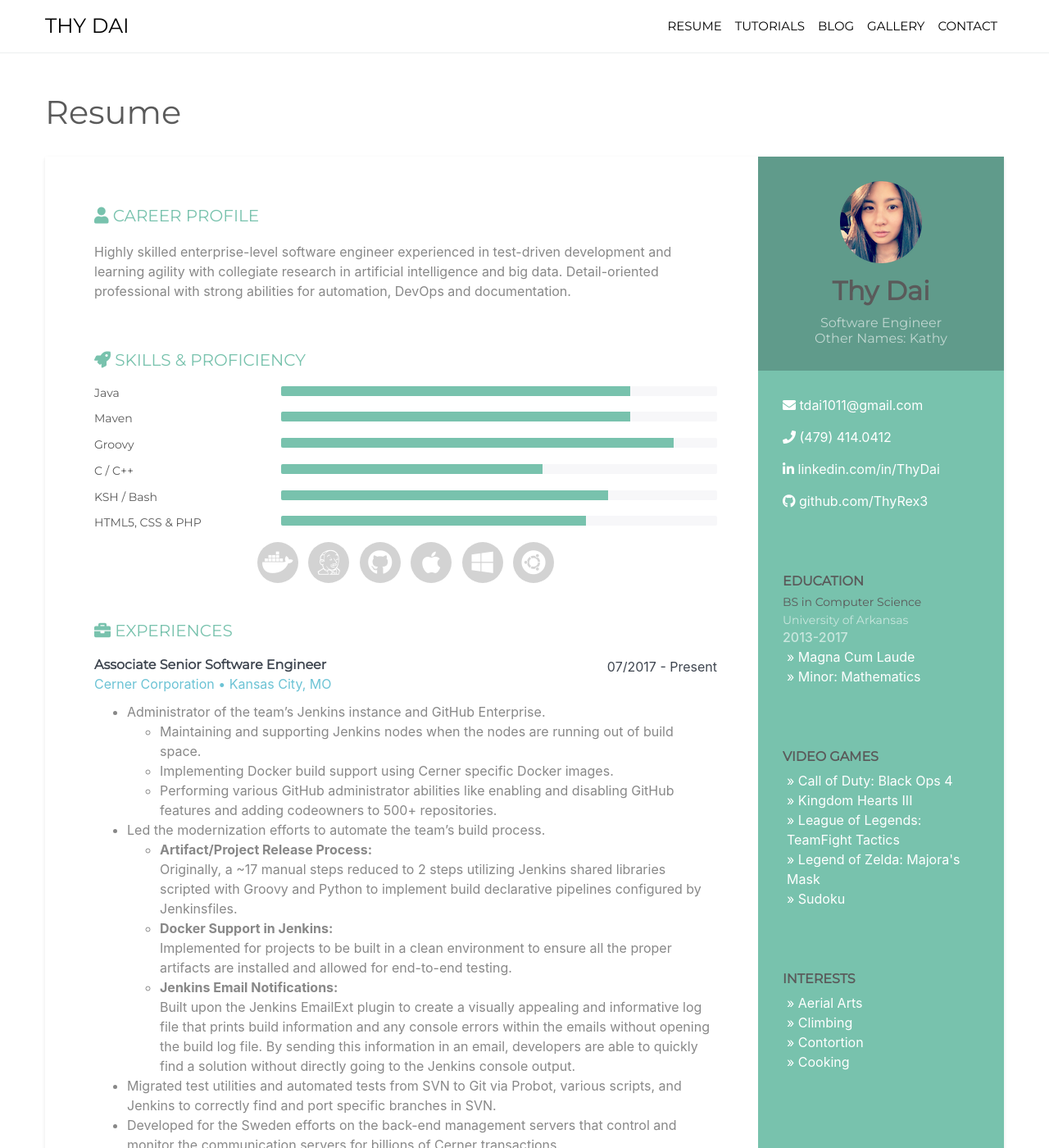
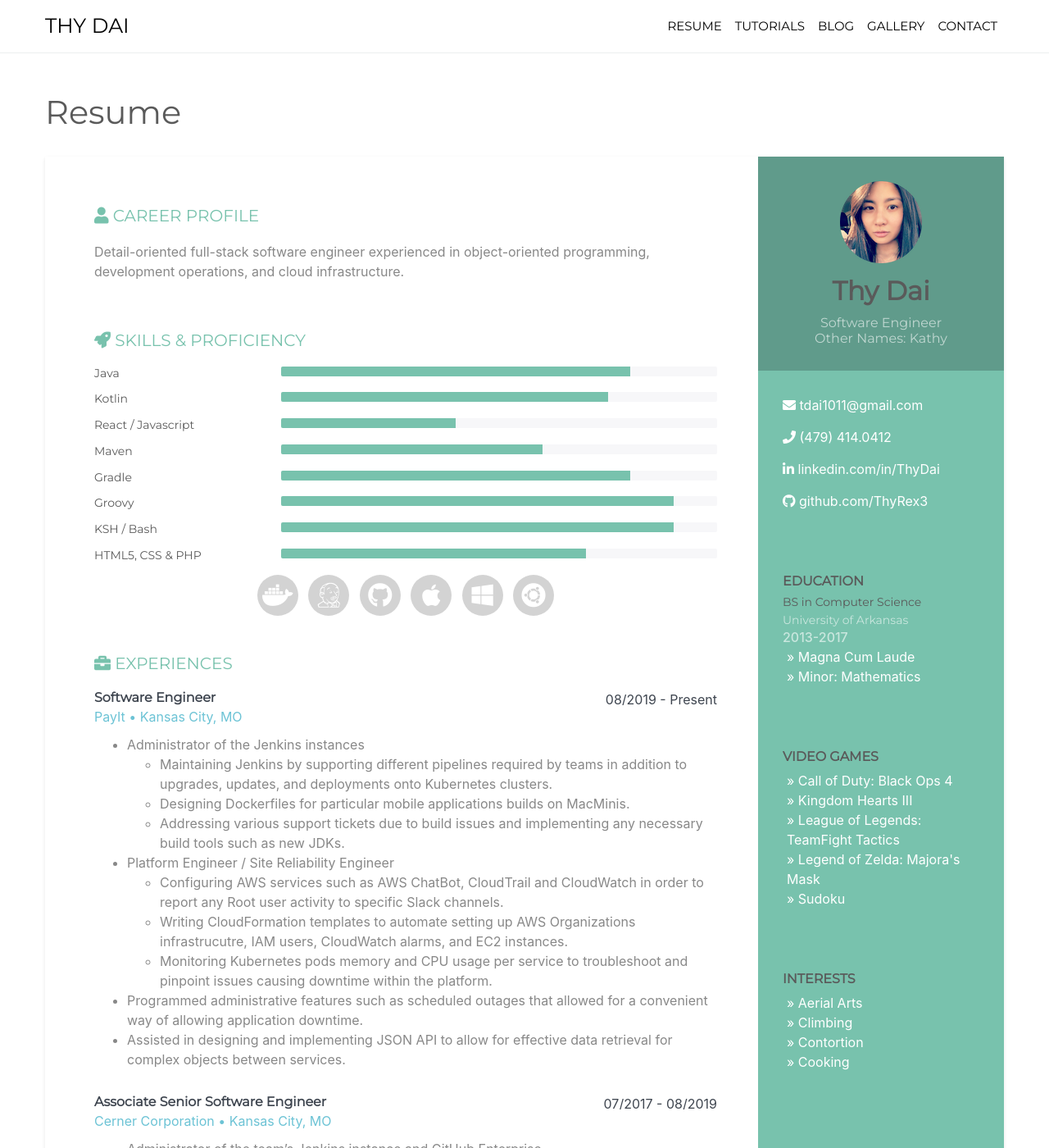
Before and after one commit to ThyRex3/thyrex3.github.io, a Jekyll site: the page built from _pages/resume.html, in a window 1280 px wide and 1400 px high. Shown: the whole window at 82% size. Built offline with Jekyll 4.4.1, drawn with Linux system fonts in a browser that asks for light colours; nearby versions of some CDN libraries.

Commit message:
Update resume

```diff
--- a/_pages/resume.html
+++ b/_pages/resume.html
@@ -70,7 +70,7 @@ permalink: /resume.html
             <section class="section summary-section">
                 <h2 class="section-title"><i class="fas fa-user"></i> Career Profile</h2>
                 <div class="summary">
-                    <p>Highly skilled enterprise-level software engineer experienced in test-driven development and learning agility with collegiate research in artificial intelligence and big data.  Detail-oriented professional with strong abilities for automation, DevOps and documentation.</p>
+                    <p>Detail-oriented full-stack software engineer experienced in object-oriented programming, development operations, and cloud infrastructure.</p>
                 </div><!--//summary-->
             </section><!--//section-->
 
@@ -85,7 +85,28 @@ permalink: /resume.html
                     </div><!--//item-->
 
                     <div class="item">
+                        <h3 class="level-title">Kotlin</h3>
+                        <div class="progress level-bar">
+	                         <div class="progress-bar theme-progress-bar" role="progressbar" style="width: 75%" aria-valuenow="80" aria-valuemin="0" aria-valuemax="100"></div>
+						            </div>
+                    </div><!--//item-->
+
+                    <div class="item">
+                        <h3 class="level-title">React / Javascript</h3>
+                        <div class="progress level-bar">
+	                        <div class="progress-bar theme-progress-bar" role="progressbar" style="width: 40%" aria-valuenow="80" aria-valuemin="0" aria-valuemax="100"></div>
+						            </div>
+                    </div><!--//item-->
+
+                    <div class="item">
                         <h3 class="level-title">Maven</h3>
+                        <div class="progress level-bar">
+	                        <div class="progress-bar theme-progress-bar" role="progressbar" style="width: 60%" aria-valuenow="80" aria-valuemin="0" aria-valuemax="100"></div>
+						            </div>
+                    </div><!--//item-->
+
+                    <div class="item">
+                        <h3 class="level-title">Gradle</h3>
                         <div class="progress level-bar">
 	                        <div class="progress-bar theme-progress-bar" role="progressbar" style="width: 80%" aria-valuenow="80" aria-valuemin="0" aria-valuemax="100"></div>
 						            </div>
@@ -99,16 +120,9 @@ permalink: /resume.html
                     </div><!--//item-->
 
                     <div class="item">
-                        <h3 class="level-title">C /  C++</h3>
-                        <div class="progress level-bar">
-	                         <div class="progress-bar theme-progress-bar" role="progressbar" style="width: 60%" aria-valuenow="90" aria-valuemin="0" aria-valuemax="100"></div>
-						            </div>
-                    </div><!--//item-->
-
-                    <div class="item">
                         <h3 class="level-title">KSH / Bash</h3>
                         <div class="progress level-bar">
-		                      <div class="progress-bar theme-progress-bar" role="progressbar" style="width: 75%" aria-valuenow="75" aria-valuemin="0" aria-valuemax="100"></div>
+		                      <div class="progress-bar theme-progress-bar" role="progressbar" style="width: 90%" aria-valuenow="75" aria-valuemin="0" aria-valuemax="100"></div>
 		                    </div>
                     </div><!--//item-->
 
@@ -139,8 +153,36 @@ permalink: /resume.html
                 <div class="item">
                     <div class="meta">
                         <div class="upper-row">
+                            <h3 class="job-title"><b>Software Engineer</b></h3>
+                            <div class="time">08/2019 - Present</div>
+                        </div><!--//upper-row-->
+                        <div class="company">PayIt • Kansas City, MO</div>
+                    </div><!--//meta-->
+                    <div class="details">
+                        <ul>
+                          <li>Administrator of the Jenkins instances</li>
+                            <ul>
+                              <li>Maintaining Jenkins by supporting different pipelines required by teams in addition to upgrades, updates, and deployments onto Kubernetes clusters.</li>
+                              <li>Designing Dockerfiles for particular mobile applications builds on MacMinis.</li>
+                              <li>Addressing various support tickets due to build issues and implementing any necessary build tools such as new JDKs.</li>
+                            </ul>
+                            <li>Platform Engineer / Site Reliability Engineer</li>
+                              <ul>
+                                <li>Configuring AWS services such as AWS ChatBot, CloudTrail and CloudWatch in order to report any Root user activity to specific Slack channels.</li>
+                                <li>Writing CloudFormation templates to automate setting up AWS Organizations infrastrucutre, IAM users, CloudWatch alarms, and EC2 instances.</li>
+                                <li>Monitoring Kubernetes pods memory and CPU usage per service to troubleshoot and pinpoint issues causing downtime within the platform.</li>
+                              </ul>
+                            <li>Programmed administrative features such as scheduled outages that allowed for a convenient way of allowing application downtime.</li>
+                            <li>Assisted in designing and implementing JSON API to allow for effective data retrieval for complex objects between services.</li>
+                        </ul>
+                    </div><!--//details-->
+                </div><!--//item-->
+
+                <div class="item">
+                    <div class="meta">
+                        <div class="upper-row">
                             <h3 class="job-title"><b>Associate Senior Software Engineer</b></h3>
-                            <div class="time">07/2017 - Present</div>
+                            <div class="time">07/2017 - 08/2019</div>
                         </div><!--//upper-row-->
                         <div class="company">Cerner Corporation • Kansas City, MO</div>
                     </div><!--//meta-->
```
